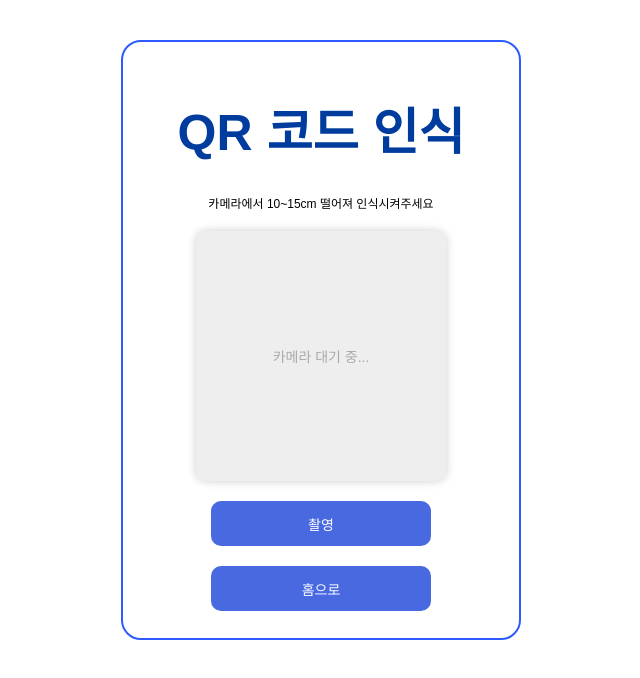
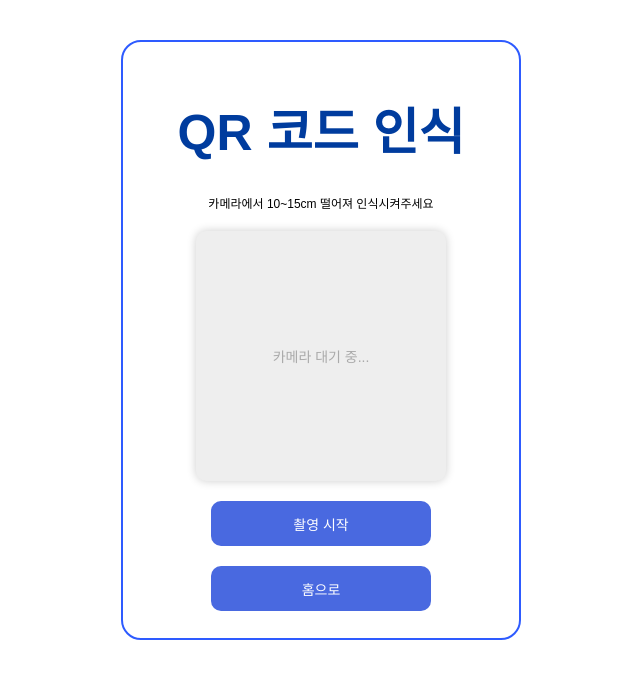
Before and after one commit to SSCC-Library/SSCCtal-FE.kiosk, a React (Vite) app: page /#/qrscan in a window 1280 px wide. Shown: the top 678 px of the page, without its empty margins (319-959 px from the left). Built offline with nearby package versions, Linux system fonts and the light colour scheme; no server answers; sample sign-in values are in the browser's storage.

Commit message:
rename: 버튼에서 표시되는 텍스트 변경

```diff
--- a/src/pages/qrscan/qr_form.jsx
+++ b/src/pages/qrscan/qr_form.jsx
@@ -111,7 +111,7 @@ function QRForm() {
 					class_name="default-button"
 					disabled={is_requesting}
 				>
-					촬영
+					촬영 시작
 				</Button>
 				<Button onClick={() => navigate('/main')} class_name="default-button">
 					홈으로
```
